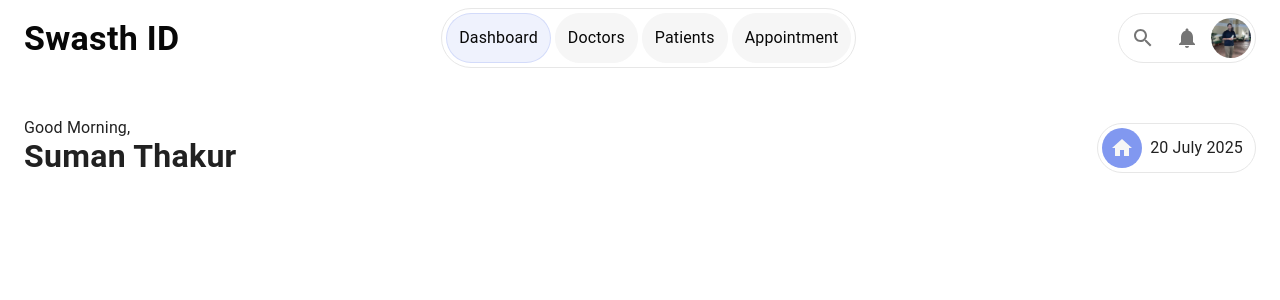
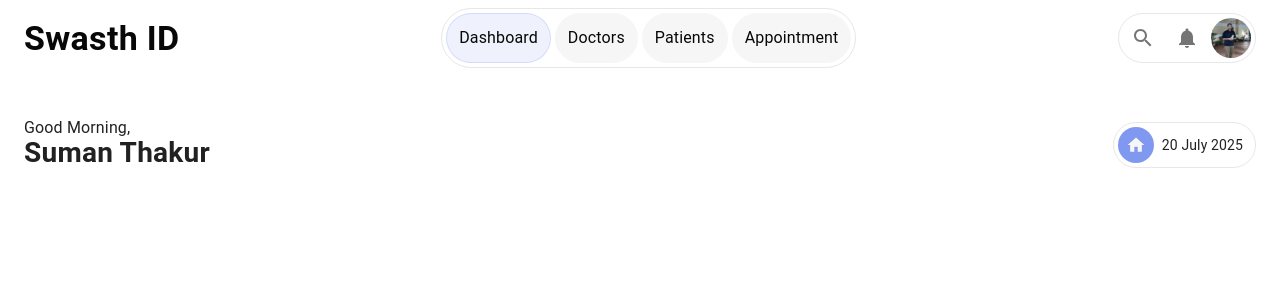
Before and after one commit to sumanthakur0401/Swasth_ID_FrontEnd, a Next.js app: page /dashboard in a window 1280 px wide. Shown: the top 300 px of the page. Built offline with nearby package versions, Linux system fonts and the light colour scheme.

Commit message:
font size resolved..

```diff
--- a/src/components/Home/Profile.jsx
+++ b/src/components/Home/Profile.jsx
@@ -30,7 +30,7 @@ export const Profile = () => {
               <Typography sx={{ fontSize: "16px" }}>{greeting},</Typography>
               <Typography
                 sx={{
-                  fontSize: "32px",
+                  fontSize: "28px",
                   fontWeight: "bolder",
                   mt: -1,
                 }}
@@ -64,9 +64,11 @@ export const Profile = () => {
                   },
                 }}
               >
-                <Home />
+                <Home fontSize="small" />
               </IconButton>
-              <Typography sx={{ pr: 1 }}>{todaysDate}</Typography>
+              <Typography sx={{ pr: 1 }} fontSize="14px">
+                {todaysDate}
+              </Typography>
             </Box>
           </Box>
         </Container>
```
